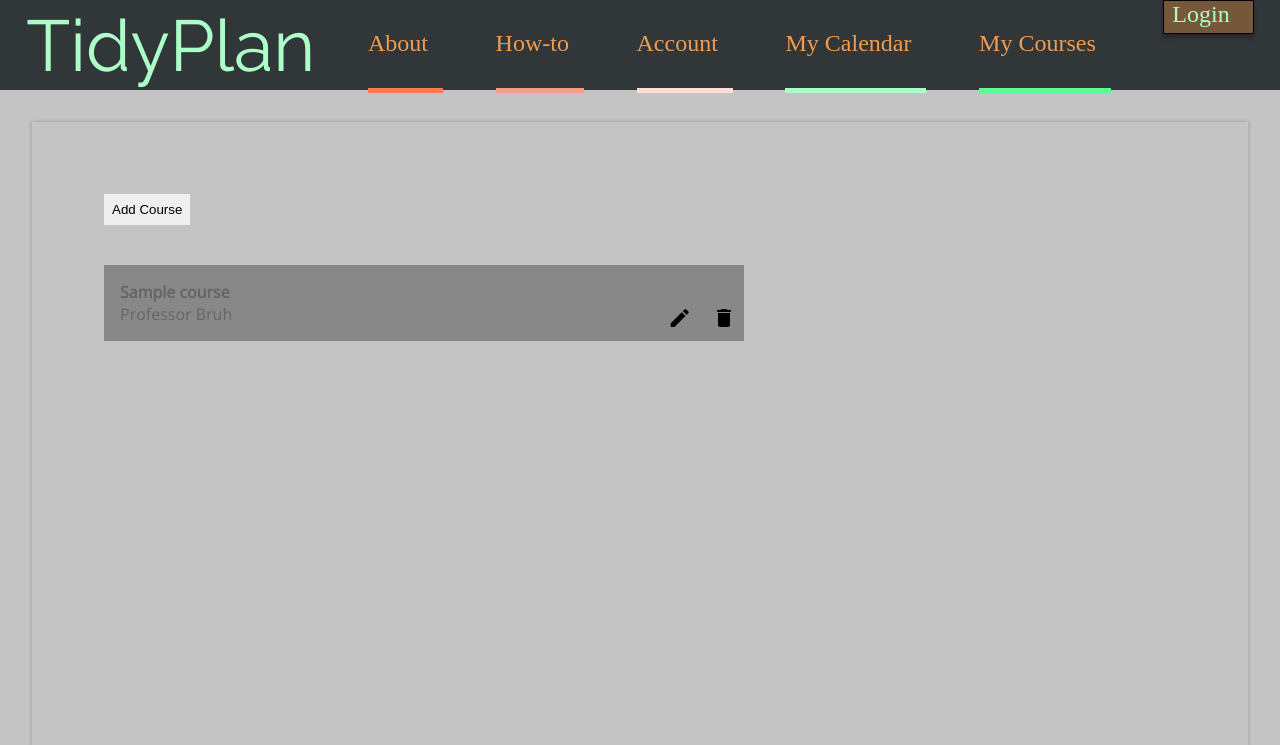
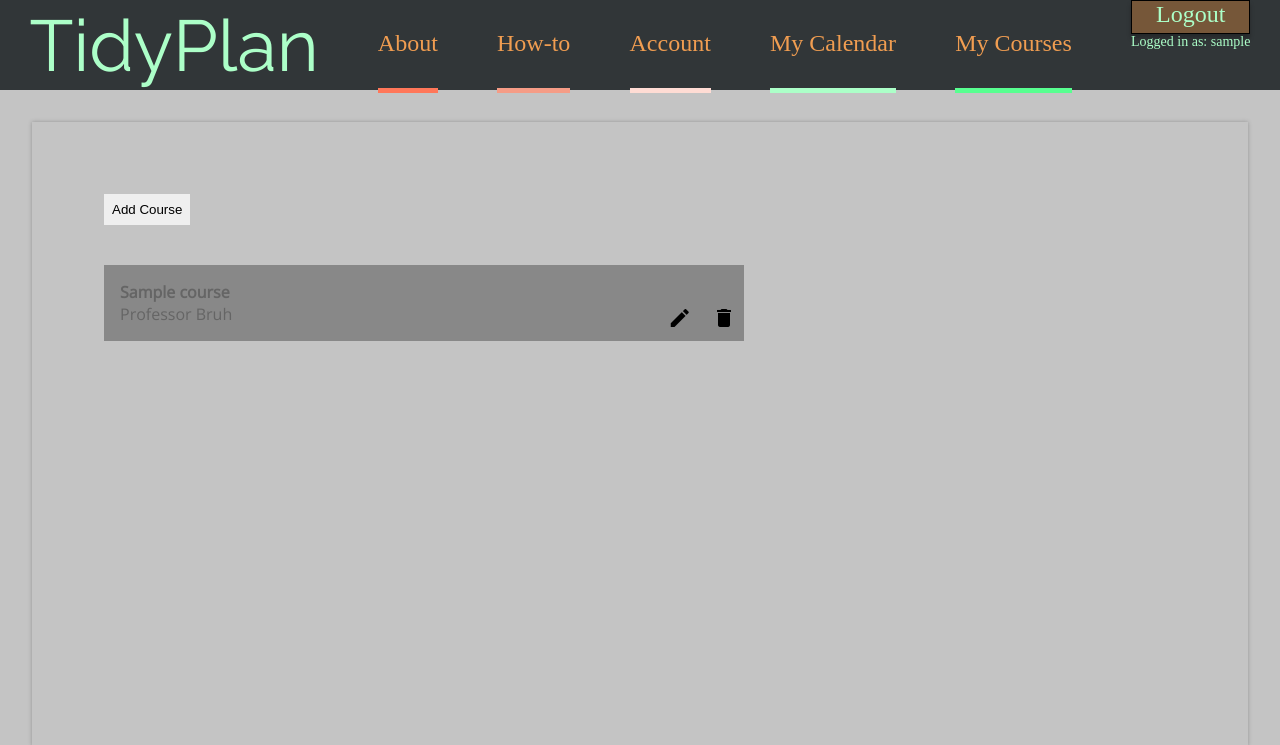
Before and after one commit to MrDoomBringer/TidyPlan, a Django app: page /courses/ in a window 1280 px wide. Shown: the top 745 px of the page. Run offline with Django 3.2, Linux system fonts and the light colour scheme; a user stored in the database is signed in; tables that the repository leaves empty hold one stand-in row (values such as "Sample post").

Commit message:
Add logout, show whose logged in, styling

```diff
--- a/mysite/pages/settings.py
+++ b/mysite/pages/settings.py
@@ -121,3 +121,5 @@ STATIC_URL = '/static/'
 CRISPY_TEMPLATE_PACK = "bootstrap4"
 
 LOGIN_REDIRECT_URL = "/"
+
+LOGOUT_REDIRECT_URL = "/"
--- a/mysite/pages/static/pages/loginPage.css
+++ b/mysite/pages/static/pages/loginPage.css
@@ -64,6 +64,7 @@ input[type=text] {
   border: 1px solid rgb(0,0,0);
   box-shadow: 0px 4px 4px rgba(0, 0, 0, 0.25);
   font-size: 24px;
+  text-align:center;
 }
 .login-form {
   margin:auto;
--- a/mysite/pages/static/pages/style.css
+++ b/mysite/pages/static/pages/style.css
@@ -2,7 +2,6 @@
 a {
    color : inherit;
    text-decoration: inherit;
-   margin-right: 15px;
    width: 100%;
    height: 100%;
    display:block;
--- a/mysite/pages/templates/pages/base.html
+++ b/mysite/pages/templates/pages/base.html
@@ -28,8 +28,19 @@
         <div class="category" style="border-color:rgb(88,255,144)">
 			<a href="/courses">My Courses</a>
 		</div>
-        <div class="small brown-button" style="align-self: flex-start;">
-			<a href="/login">Login</a>
+		<div style="align-self: flex-start;">
+			<div class="small brown-button" >
+				{%if user.username %}
+				<a href="/logout">Logout</a>
+				{% else %}
+				<a href="/login">Login</a>
+				{%endif%}
+			</div>
+			{%if user.username %}
+			<div class="small" style="align-self: flex-end;">
+				Logged in as: {{user.username}}
+			</div>
+			{%endif%}
 		</div>
     </div>
 	<div class="content">
--- a/mysite/pages/views.py
+++ b/mysite/pages/views.py
@@ -119,6 +119,8 @@ def edit_task(request, task_id):
 
 #Very similar to the calendar view function above
 def courses(request):
+	if (request.user.is_anonymous):
+		return HttpResponseRedirect("/login")
 	if (request.method == "POST"):
 		if ('new_course' in request.POST): #If the form that we submitted has the name 'new_course'
 			check_websitemeta()
```
